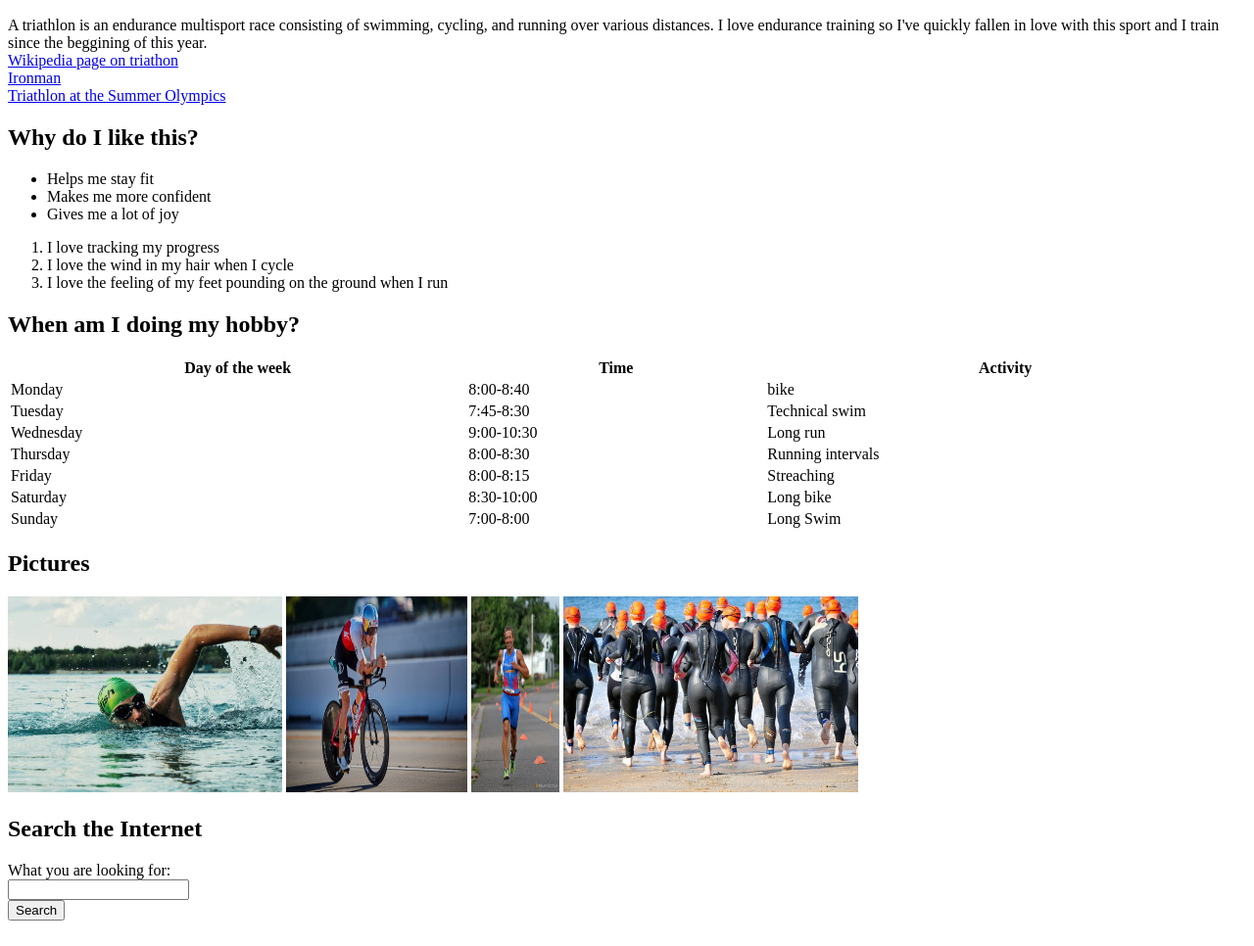
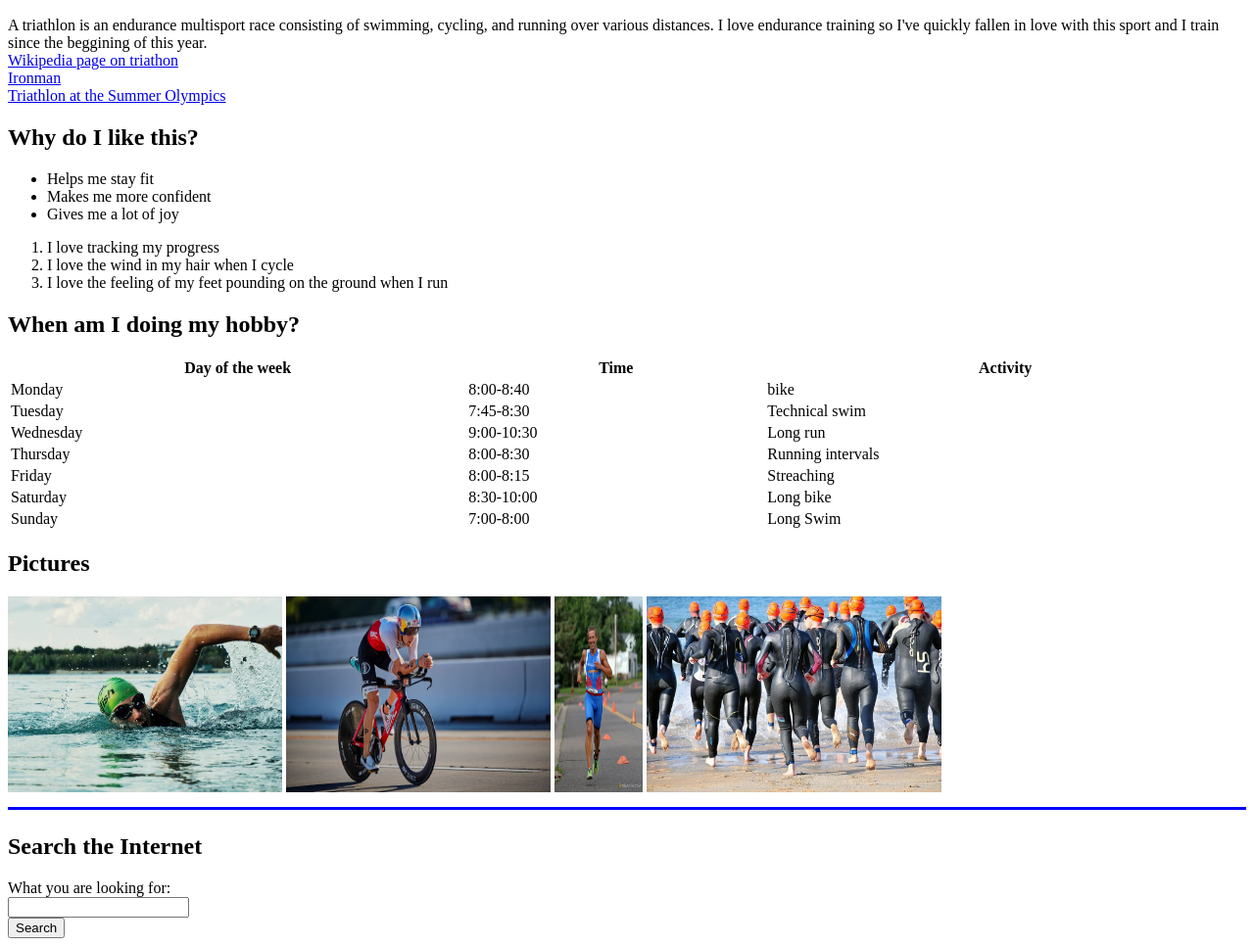
Before and after one commit to Veeten/Webdev, a plain HTML site: page index.html in a window 1280 px wide. Shown: the part 110-1076 px from the top of the page at 98% size. Drawn offline with Linux system fonts and the light colour scheme.

Commit message:
small changes to index.html

```diff
--- a/index.html
+++ b/index.html
@@ -76,10 +76,12 @@
 <h2>Pictures</h2>
     <p>
         <img src="swimming.jpg" alt="man swimming" width="280" height="200"/>
-        <img src="bike.jpg" alt="man cycling" width="185" height="200"/>
+        <img src="bike.jpg" alt="man cycling" width="270" height="200"/>
         <img src="run.jpg" alt="man running" width="90" height="200"/>
         <img src="swim.jpg" alt="triathletes in swimsuts about to race" with="128" height="200"/>
-        <svg></svg>
+        <svg width="100%" height="3">
+            <rect width="100%" height="3" style="fill:rgb(0, 0, 255)"/>
+        </svg>
     </p>
 <h2>Search the Internet</h2>
     <form action="https://duckduckgo.com/">
```
